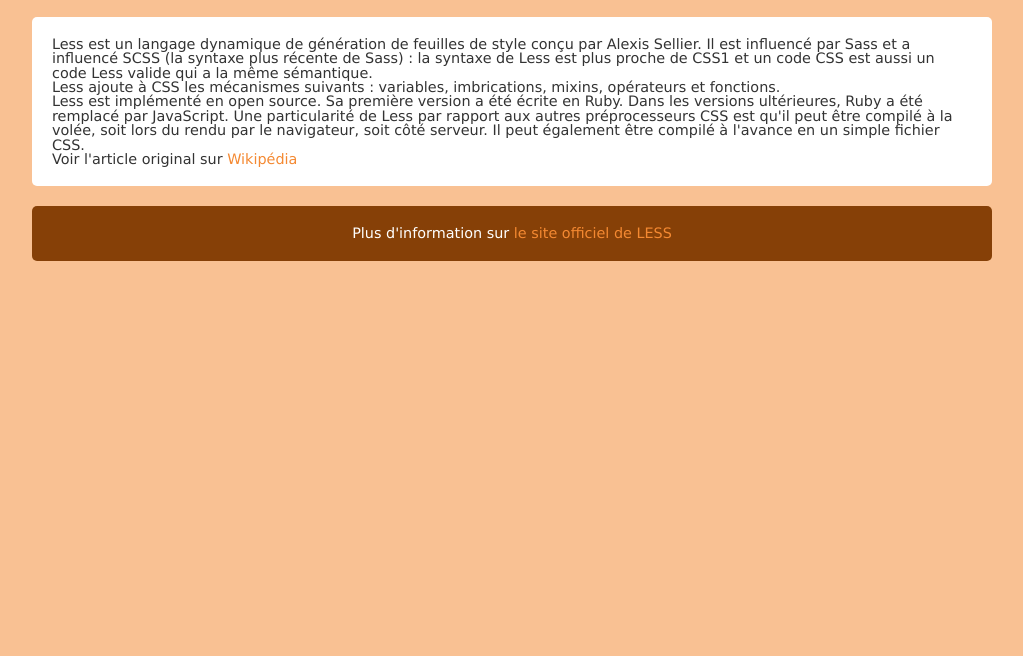
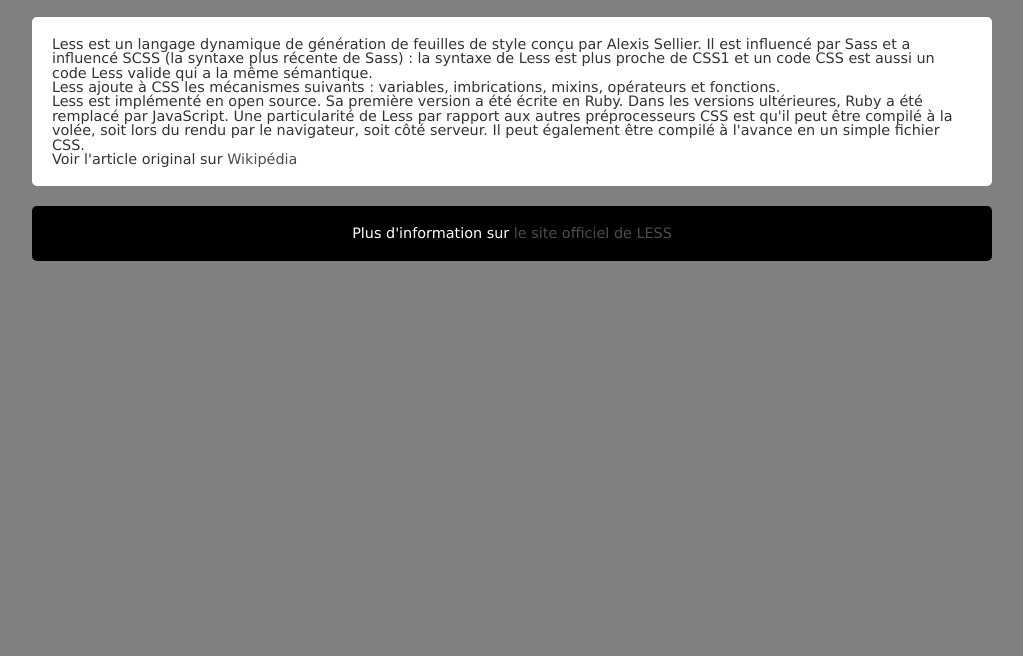
Before and after one commit to camara94/essentiel_less, a website: page Chapitre_01/index.html in a window 1280 px wide. Shown: the part 144-800 px from the top of the page, without its empty margins (128-1151 px from the left). Drawn offline with Linux system fonts and the light colour scheme.

Commit message:
compilation avec extension

```diff
--- a/Chapitre_01/less/styles.less
+++ b/Chapitre_01/less/styles.less
@@ -1,4 +1,4 @@
-//out: ../CSS/styles.css, compress: true
+//out: ../CSS/styles.css, compress: false
 //import variables and mixins
 @import "variables.less";
 @import "mixins.less";
--- a/Chapitre_01/less/variables.less
+++ b/Chapitre_01/less/variables.less
@@ -1,6 +1,6 @@
 //main: styles.less
 //colors #1D365C;
-@lessBrand: #864007;
+@lessBrand: #000000;
 @lessWhite: #FFF;
 @lessText: #333;
 @lessBkg: lighten(@lessBrand, 50%);
```
Also changed, not shown: Chapitre_01/CSS/styles.css.
